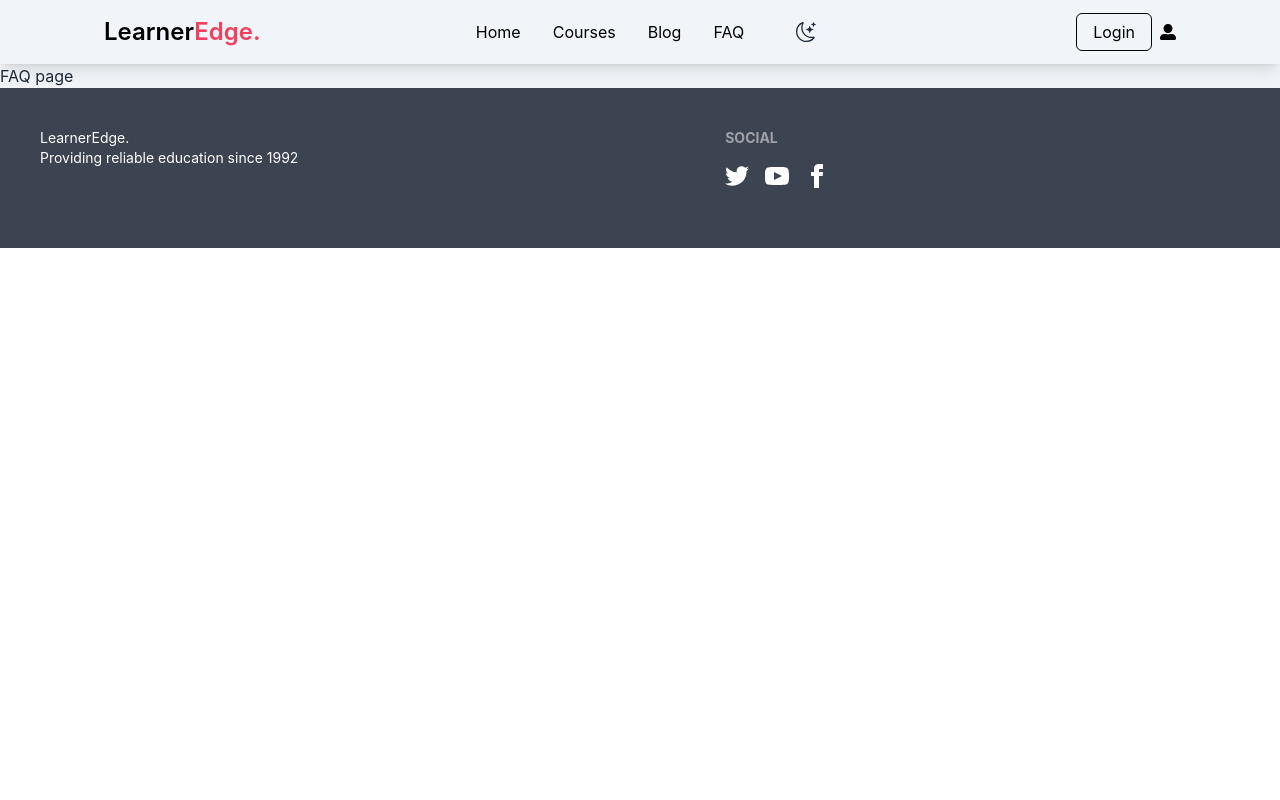
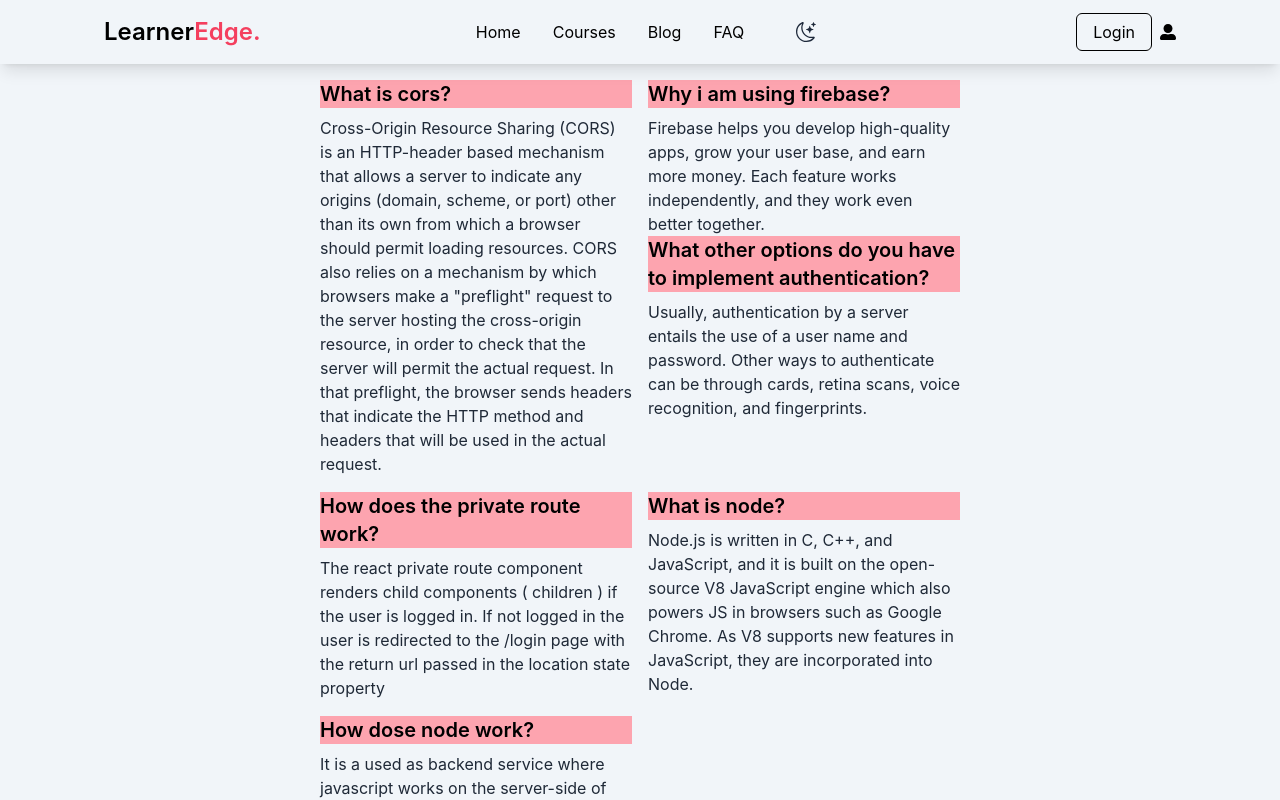
Before and after one commit to dev-sajjad/learning-platform-client, a React (Create React App) app: page /faq in a window 1280 px wide. Shown: the top 800 px of the page. Built offline with nearby package versions, Linux system fonts and the light colour scheme; no server answers.

Commit message:
faq page added

```diff
--- a/src/pages/Faq/Faq.js
+++ b/src/pages/Faq/Faq.js
@@ -2,9 +2,79 @@ import React from 'react';
 
 const Faq = () => {
     return (
+      <div className="grid grid-cols-1 lg:grid-cols-2 gap-4 mt-4 w-2/4 mx-auto">
         <div>
-            <h4>FAQ page</h4>
+          <h2 className=" text-xl font-semibold mb-2 text-black bg-rose-300">
+            What is cors?
+          </h2>
+          <p>
+            Cross-Origin Resource Sharing (CORS) is an HTTP-header based
+            mechanism that allows a server to indicate any origins (domain,
+            scheme, or port) other than its own from which a browser should
+            permit loading resources. CORS also relies on a mechanism by which
+            browsers make a "preflight" request to the server hosting the
+            cross-origin resource, in order to check that the server will permit
+            the actual request. In that preflight, the browser sends headers
+            that indicate the HTTP method and headers that will be used in the
+            actual request.
+          </p>
         </div>
+        <div>
+          <h2 className=" text-xl font-semibold mb-2 text-black bg-rose-300">
+            Why i am using firebase?
+          </h2>
+          <p>
+            Firebase helps you develop high-quality apps, grow your user base,
+            and earn more money. Each feature works independently, and they work
+            even better together.
+          </p>
+          <h2 className=" text-xl font-semibold mb-2 text-black bg-rose-300">
+            {" "}
+            What other options do you have to implement authentication?
+          </h2>
+          <p>
+            Usually, authentication by a server entails the use of a user name
+            and password. Other ways to authenticate can be through cards,
+            retina scans, voice recognition, and fingerprints.
+          </p>
+        </div>
+        <div>
+          <h2 className=" text-xl font-semibold mb-2 text-black bg-rose-300">
+            How does the private route work?
+          </h2>
+          <p>
+            The react private route component renders child components (
+            children ) if the user is logged in. If not logged in the user is
+            redirected to the /login page with the return url passed in the
+            location state property
+          </p>
+        </div>
+        <div>
+          {" "}
+          <h2 className=" text-xl font-semibold mb-2 text-black bg-rose-300">
+            What is node?
+          </h2>
+          <p>
+            Node.js is written in C, C++, and JavaScript, and it is built on the
+            open-source V8 JavaScript engine which also powers JS in browsers
+            such as Google Chrome. As V8 supports new features in JavaScript,
+            they are incorporated into Node.
+          </p>
+        </div>
+
+        <div>
+          <h2 className=" text-xl font-semibold mb-2 text-black bg-rose-300">
+            How dose node work?
+          </h2>
+          <p>
+            It is a used as backend service where javascript works on the
+            server-side of the application. This way javascript is used on both
+            frontend and backend. Node. js runs on chrome v8 engine which
+            converts javascript code into machine code, it is highly scalable,
+            lightweight, fast, and data-intensive.
+          </p>
+        </div>
+      </div>
     );
 };
 
```
